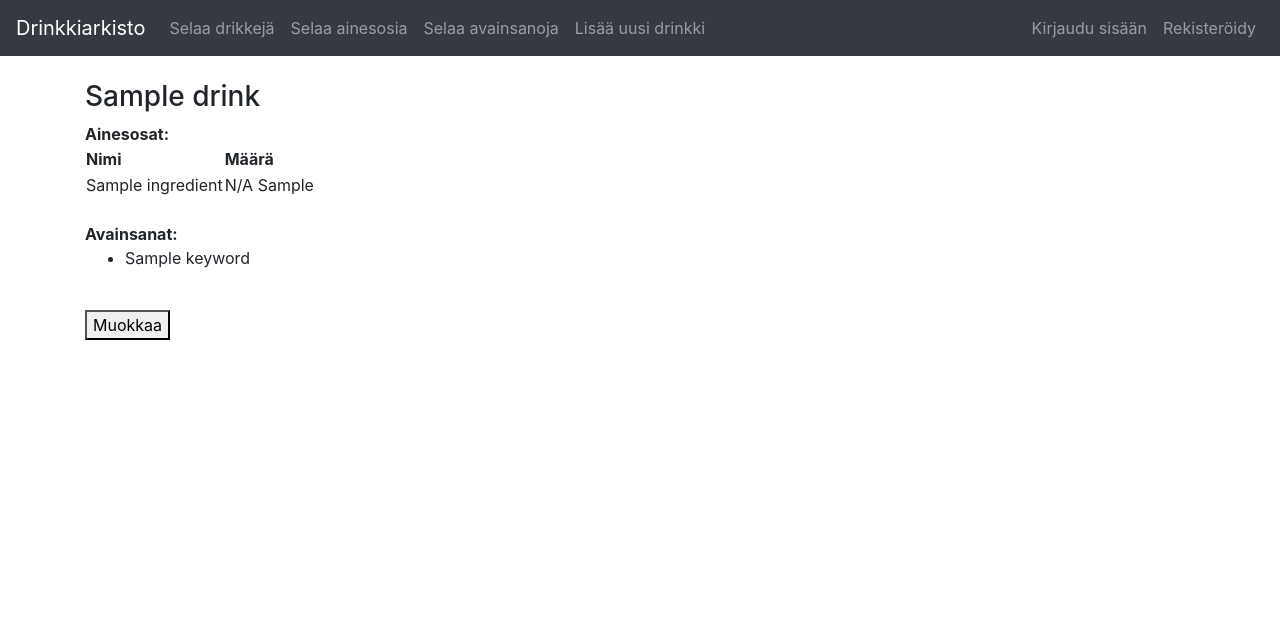
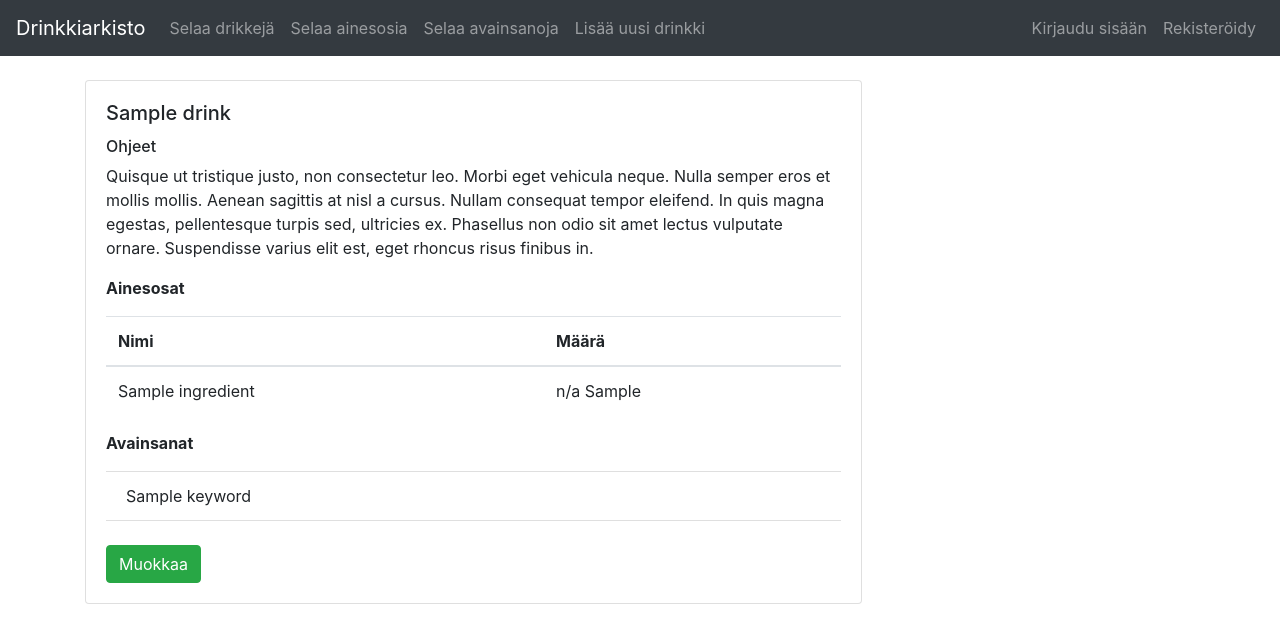
Before and after one commit to vaahtokarkki/drinkkiarkisto, a Flask app: page /drinks/1 in a window 1280 px wide. Shown: the top 643 px of the page. Run offline with Flask 2, Linux system fonts and the light colour scheme; tables that the repository leaves empty hold one stand-in row (values such as "Sample post"); parts of the project's set-up code (start-up, migrations or seed data) failed here and were passed over; some libraries are stand-ins or nearby versions.

Commit message:
Fix create new drink

```diff
--- a/application/drinks/forms.py
+++ b/application/drinks/forms.py
@@ -11,9 +11,9 @@ class MultiCheckboxField(SelectMultipleField):
     option_widget	= CheckboxInput()
 
 class NewDrinkForm(FlaskForm):
-    name = StringField("Drinkin nimi",[validators.Length(min=2)])
+    name = StringField("Drinkin nimi")
 
-    amount = IntegerField("Määrä",[validators.required()])
+    amount = IntegerField("Määrä")
     #ingredient = StringField("Ainesosa")
 
     ingredientsAmount = HiddenField(default=0)
--- a/application/drinks/views.py
+++ b/application/drinks/views.py
@@ -26,8 +26,7 @@ def drinks_form():
 def drinks_create():
     form = NewDrinkForm(request.form)
 
-    if not form.validate():
-        return render_template("drinks/new.html", form=form, ingredients=Ingredient.query.all(), keywords=Keyword.query.all())
+
 
     d = Drink(form.name.data)
     ingredientAmount = int(form.ingredientsAmount.data)
--- a/application/templates/drinks/drink.html
+++ b/application/templates/drinks/drink.html
@@ -1,28 +1,49 @@
 {% extends "layout.html" %}
 
 {% block body %}
+<div class="card" style="width:70%">
+    <div class="card-body">
+        <h5 class="card-title">{{drink.name}}</h5>
+        <h6>Ohjeet</h6>
+        <p class="card-text">
+            Quisque ut tristique justo, non consectetur leo. Morbi eget vehicula neque. Nulla semper eros et mollis
+            mollis. Aenean sagittis at nisl a cursus. Nullam consequat tempor eleifend. In quis magna egestas,
+            pellentesque turpis sed, ultricies ex. Phasellus non odio sit amet lectus vulputate ornare. Suspendisse
+            varius elit est, eget rhoncus risus finibus in.
+        </p>
 
-<h3>{{drink.name}}</h3>
-<b>Ainesosat: </b><br>
-<table>
+        {% if drink.ingredients|length > 0 %}
+        <p class="card-text"><b>Ainesosat</b></p>
+        <table class="table">
+            <thead>
                 <tr>
                     <th>Nimi</th>
                     <th>Määrä</th>
                 </tr>
+            </thead>
+            <tbody>
                 {% for ingredient in drink.ingredients %}
                 <tr>
                     <td>{{ingredient.name}}</td>
-        <td>N/A {{ingredient.unit}}</td>
+                    <td>n/a {{ingredient.unit}}</td>
                 </tr>
                 {% endfor %}
+            </tbody>
         </table>
-<br>
-<b>Avainsanat: </b><br>
-<ul>
+        {% endif %}
+
+        {% if drink.tags|length > 0 %}
+        <p class="card-text"><b>Avainsanat</b></p>
+        <ul class="list-group list-group-flush">
             {% for keyword in drink.tags %}
-    <li>{{keyword.name}}</li>
+            <li class="list-group-item">{{keyword.name}}</li>
             {% endfor %}
         </ul>
+        {% endif %}
         <br>
-<a href="{{url_for('drinks_edit', drink_id=drink.id)}}"><button>Muokkaa</button></a>
+        <p class="card-text">
+            <a href="{{url_for('drinks_edit', drink_id=drink.id)}}" class="btn btn-success">Muokkaa</a>
+        </p>
+    </div>
+</div>
 {% endblock %}
```
Lines whose indentation alone changed are shown as unchanged.
